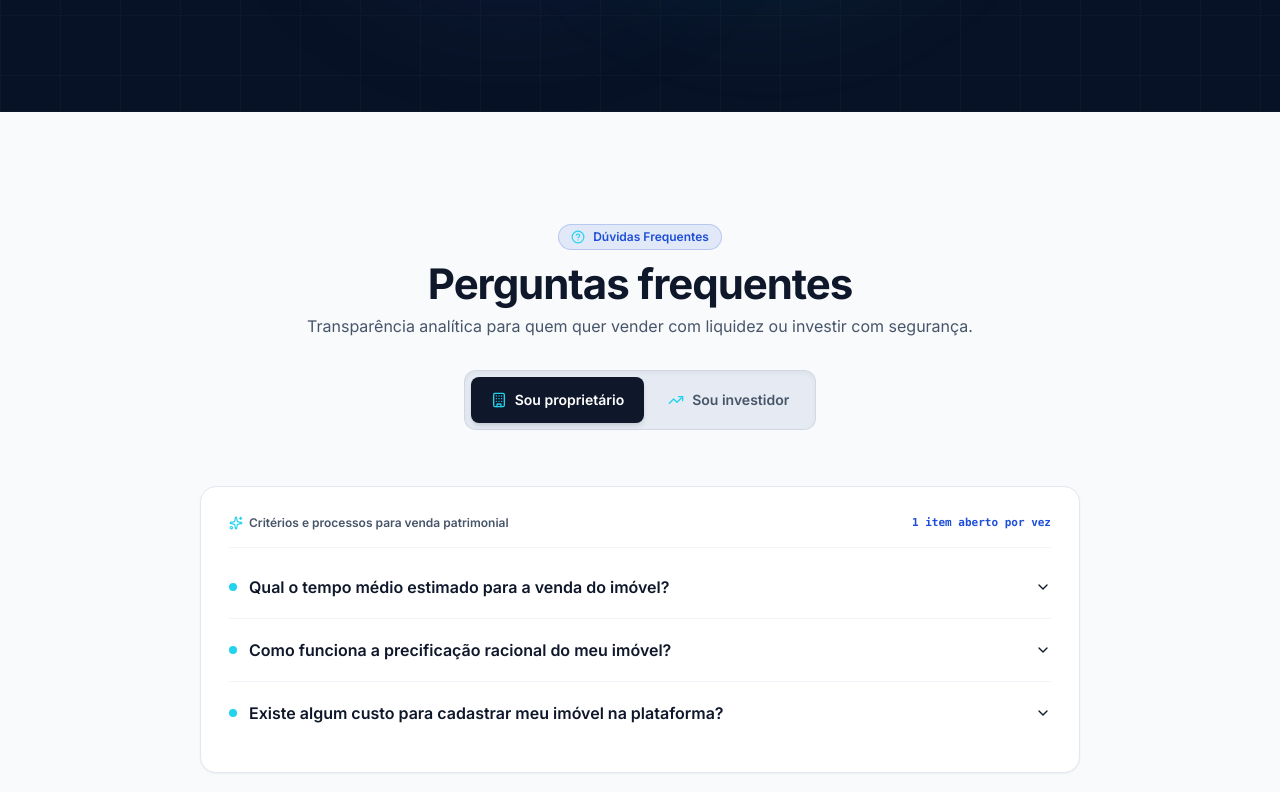
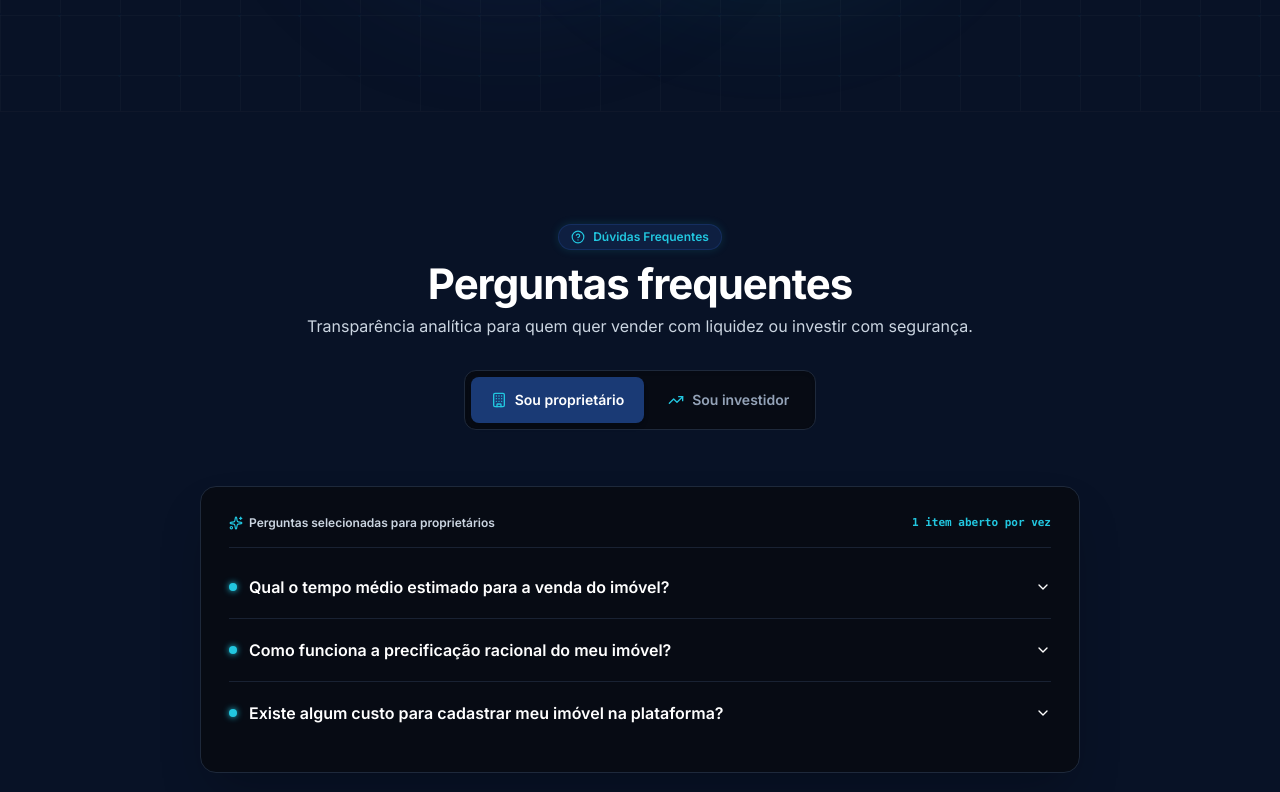
Before and after one commit to pauloac1000-byte/inteligencia-imobiliaria, a React (Vite) app: page / in a window 1280 px wide. Shown: the part 6548-7340 px from the top of the page. Built offline with nearby package versions, Linux system fonts and the light colour scheme.

Commit message:
Aplicar paleta dark premium tech-midnight em toda a landing page

```diff
--- a/src/components/FaqSection.tsx
+++ b/src/components/FaqSection.tsx
@@ -49,98 +49,97 @@ const FAQ_INVESTIDOR: FaqItem[] = [
   },
   {
     id: 'inv-seguranca',
-    question: 'Como é garantida a segurança jurídica da negociação?',
+    question: 'Qual a segurança jurídica das transações estruturadas pela plataforma?',
     answer:
-      'Toda transação conta com auditoria documental prévia conduzida por corretores credenciados: certidões de ônus reais, regularidade fiscal dos proprietários e histórico registral completo. A plataforma atua como uma ponte técnica que assegura conformidade e blindagem patrimonial para ambos os lados.',
+      'Toda transação conta com auditoria documental rigorosa: levantamento de certidões forenses, regularidade fiscal, análise de matrículas, ônus reais e histórico da titularidade. O processo é integralmente conduzido e respaldado por corretores credenciados perante os órgãos reguladores competentes.',
   },
 ]
 
 export const FaqSection: React.FC = () => {
-  const [activeTab, setActiveTab] = useState<'proprietario' | 'investidor'>('proprietario')
+  const [tab, setTab] = useState<'venda' | 'investimento'>('venda')
 
   return (
     <section
       id="faq"
-      className="bg-[#F8FAFC] text-[#0F172A] py-14 sm:py-20 lg:py-28 px-3.5 sm:px-6 lg:px-8 border-b border-slate-200"
+      className="bg-[#081226] text-white py-14 sm:py-20 lg:py-28 px-3.5 sm:px-6 lg:px-8 border-b border-slate-900"
     >
       <div className="max-w-[880px] mx-auto">
         {/* Cabeçalho da seção */}
         <div className="text-center max-w-2xl mx-auto mb-8 sm:mb-14">
-          <div className="inline-flex items-center gap-2 px-3 py-1 rounded-full bg-[#1D4ED8]/10 border border-[#1D4ED8]/20 text-[#1D4ED8] text-xs font-semibold mb-3 sm:mb-4">
-            <HelpCircle className="w-3.5 h-3.5 text-[#22D3EE] shrink-0" />
+          <div className="inline-flex items-center gap-2 px-3 py-1 rounded-full bg-[#1A3A75]/35 border border-[#1A3A75]/60 text-[#22C7E0] text-xs font-semibold mb-3 sm:mb-4 shadow-[0_0_10px_rgba(34,199,224,0.15)]">
+            <HelpCircle className="w-3.5 h-3.5 text-[#22C7E0] shrink-0" />
             <span>Dúvidas Frequentes</span>
           </div>
 
-          <h2 className="text-2xl sm:text-3xl lg:text-[42px] font-bold tracking-tight text-[#0F172A] leading-tight">
+          <h2 className="text-2xl sm:text-3xl lg:text-[42px] font-bold tracking-tight text-white leading-tight">
             Perguntas frequentes
           </h2>
 
-          <p className="mt-2.5 sm:mt-3 text-sm sm:text-base text-[#475569] leading-relaxed">
+          <p className="mt-2.5 sm:mt-3 text-sm sm:text-base text-slate-300 leading-relaxed">
             Transparência analítica para quem quer vender com liquidez ou investir com segurança.
           </p>
 
           {/* Abas comutadoras: "Sou proprietário" e "Sou investidor" */}
           <div className="mt-5 sm:mt-8 flex justify-center">
-            <div className="w-full sm:w-auto grid grid-cols-2 sm:inline-flex p-1.5 rounded-xl bg-slate-200/80 border border-slate-300/80 shadow-inner gap-1">
+            <div className="w-full sm:w-auto grid grid-cols-2 sm:inline-flex p-1.5 rounded-xl bg-[#070B14] border border-slate-800 shadow-inner gap-1">
               <button
                 type="button"
-                onClick={() => setActiveTab('proprietario')}
+                onClick={() => setTab('venda')}
                 className={`flex items-center justify-center gap-1.5 sm:gap-2 px-3 sm:px-5 py-3 min-h-[46px] rounded-lg text-xs sm:text-sm font-semibold transition-all cursor-pointer ${
-                  activeTab === 'proprietario'
-                    ? 'bg-[#0F172A] text-white shadow-md'
-                    : 'text-[#475569] hover:text-[#0F172A]'
+                  tab === 'venda'
+                    ? 'bg-[#1A3A75] text-white shadow-md'
+                    : 'text-slate-400 hover:text-white'
                 }`}
               >
-                <Building className="w-4 h-4 text-[#22D3EE] shrink-0" />
+                <Building className="w-4 h-4 text-[#22C7E0] shrink-0" />
                 <span className="whitespace-nowrap">Sou proprietário</span>
               </button>
-
               <button
                 type="button"
-                onClick={() => setActiveTab('investidor')}
+                onClick={() => setTab('investimento')}
                 className={`flex items-center justify-center gap-1.5 sm:gap-2 px-3 sm:px-5 py-3 min-h-[46px] rounded-lg text-xs sm:text-sm font-semibold transition-all cursor-pointer ${
-                  activeTab === 'investidor'
-                    ? 'bg-[#0F172A] text-white shadow-md'
-                    : 'text-[#475569] hover:text-[#0F172A]'
+                  tab === 'investimento'
+                    ? 'bg-[#1A3A75] text-white shadow-md'
+                    : 'text-slate-400 hover:text-white'
                 }`}
               >
-                <TrendingUp className="w-4 h-4 text-[#22D3EE] shrink-0" />
+                <TrendingUp className="w-4 h-4 text-[#22C7E0] shrink-0" />
                 <span className="whitespace-nowrap">Sou investidor</span>
               </button>
             </div>
           </div>
         </div>
 
-        {/* Acordeão Shadcn/ui (type="single", collapsible, transição suave, detalhes em ciano) */}
-        <div className="bg-white rounded-2xl border border-slate-200 shadow-sm p-3.5 sm:p-6 lg:p-7 transition-all">
-          <div className="flex flex-col sm:flex-row sm:items-center justify-between pb-3 sm:pb-4 mb-2 border-b border-slate-100 text-xs font-semibold text-[#475569] gap-1.5">
+        {/* Accordion das perguntas com design refinado Tech-Midnight */}
+        <div className="bg-[#070B14] rounded-2xl border border-slate-800 shadow-2xl p-3.5 sm:p-6 lg:p-7 transition-all">
+          <div className="flex flex-col sm:flex-row sm:items-center justify-between pb-3 sm:pb-4 mb-2 border-b border-slate-800/80 text-xs font-semibold text-slate-300 gap-1.5">
             <span className="flex items-center gap-1.5">
-              <Sparkles className="w-3.5 h-3.5 text-[#22D3EE] shrink-0" />
+              <Sparkles className="w-3.5 h-3.5 text-[#22C7E0] shrink-0" />
               <span>
-                {activeTab === 'proprietario'
-                  ? 'Critérios e processos para venda patrimonial'
-                  : 'Critérios e tese para alocação de capital'}
+                {tab === 'venda'
+                  ? 'Perguntas selecionadas para proprietários'
+                  : 'Perguntas selecionadas para investidores'}
               </span>
             </span>
-            <span className="text-[11px] font-mono text-[#1D4ED8]">1 item aberto por vez</span>
+            <span className="text-[11px] font-mono text-[#22C7E0]">1 item aberto por vez</span>
           </div>
 
-          {activeTab === 'proprietario' ? (
+          {tab === 'venda' ? (
             <Accordion type="single" collapsible className="w-full">
               {FAQ_PROPRIETARIO.map((item) => (
                 <AccordionItem
                   key={item.id}
                   value={item.id}
-                  className="border-b border-slate-100 last:border-0 py-1"
+                  className="border-b border-slate-800/80 last:border-0 py-1"
                 >
-                  <AccordionTrigger className="text-left text-sm sm:text-base font-semibold text-[#0F172A] hover:text-[#1D4ED8] hover:no-underline py-3.5 sm:py-4 transition-colors group">
+                  <AccordionTrigger className="text-left text-sm sm:text-base font-semibold text-white hover:text-[#22C7E0] hover:no-underline py-3.5 sm:py-4 transition-colors group">
                     <span className="flex items-start sm:items-center gap-2.5 sm:gap-3 pr-2">
-                      <span className="w-2 h-2 rounded-full bg-[#22D3EE] group-hover:scale-125 transition-transform mt-1.5 sm:mt-0 shrink-0" />
+                      <span className="w-2 h-2 rounded-full bg-[#22C7E0] shadow-[0_0_6px_#22C7E0] group-hover:scale-125 transition-transform mt-1.5 sm:mt-0 shrink-0" />
                       <span className="leading-snug">{item.question}</span>
                     </span>
                   </AccordionTrigger>
-                  <AccordionContent className="text-sm text-[#475569] leading-relaxed pl-4 sm:pl-5 pr-1 sm:pr-2 pt-1 pb-4">
-                    <div className="border-l-2 border-[#22D3EE]/60 pl-3 sm:pl-3.5">
+                  <AccordionContent className="text-sm text-slate-300 leading-relaxed pl-4 sm:pl-5 pr-1 sm:pr-2 pt-1 pb-4">
+                    <div className="border-l-2 border-[#22C7E0]/60 pl-3 sm:pl-3.5">
                       {item.answer}
                     </div>
                   </AccordionContent>
@@ -153,16 +152,16 @@ export const FaqSection: React.FC = () => {
                 <AccordionItem
                   key={item.id}
                   value={item.id}
-                  className="border-b border-slate-100 last:border-0 py-1"
+                  className="border-b border-slate-800/80 last:border-0 py-1"
                 >
-                  <AccordionTrigger className="text-left text-sm sm:text-base font-semibold text-[#0F172A] hover:text-[#1D4ED8] hover:no-underline py-3.5 sm:py-4 transition-colors group">
+                  <AccordionTrigger className="text-left text-sm sm:text-base font-semibold text-white hover:text-[#22C7E0] hover:no-underline py-3.5 sm:py-4 transition-colors group">
                     <span className="flex items-start sm:items-center gap-2.5 sm:gap-3 pr-2">
-                      <span className="w-2 h-2 rounded-full bg-[#22D3EE] group-hover:scale-125 transition-transform mt-1.5 sm:mt-0 shrink-0" />
+                      <span className="w-2 h-2 rounded-full bg-[#22C7E0] shadow-[0_0_6px_#22C7E0] group-hover:scale-125 transition-transform mt-1.5 sm:mt-0 shrink-0" />
                       <span className="leading-snug">{item.question}</span>
                     </span>
                   </AccordionTrigger>
-                  <AccordionContent className="text-sm text-[#475569] leading-relaxed pl-4 sm:pl-5 pr-1 sm:pr-2 pt-1 pb-4">
-                    <div className="border-l-2 border-[#22D3EE]/60 pl-3 sm:pl-3.5">
+                  <AccordionContent className="text-sm text-slate-300 leading-relaxed pl-4 sm:pl-5 pr-1 sm:pr-2 pt-1 pb-4">
+                    <div className="border-l-2 border-[#22C7E0]/60 pl-3 sm:pl-3.5">
                       {item.answer}
                     </div>
                   </AccordionContent>
```
Also changed, not shown: .skip.config.json.
